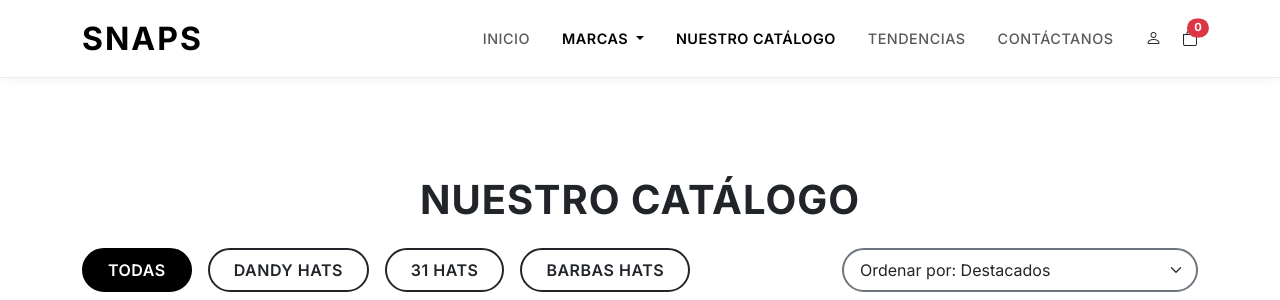
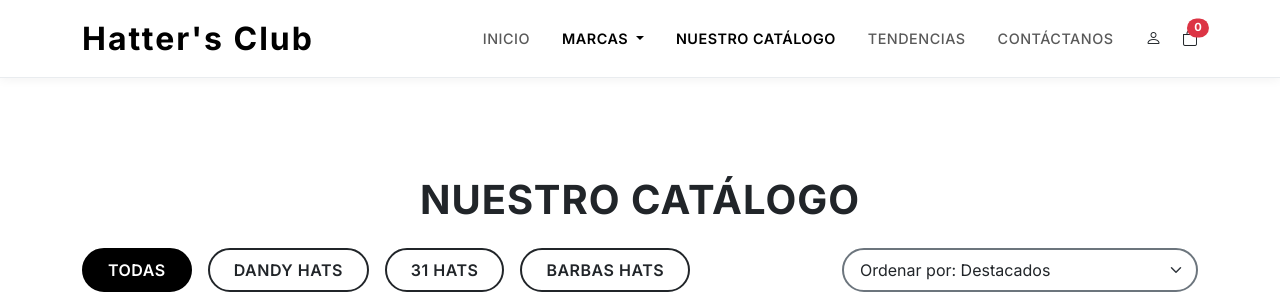
Before and after one commit to lxrssdev/hatters-page, a PHP site: page /catalogo.php in a window 1280 px wide. Shown: the top 300 px of the page. Run offline with PHP 8.4, Linux system fonts and the light colour scheme; data that the repository does not hold is empty.

Commit message:
header titulo

```diff
--- a/src/views/catalogo.php
+++ b/src/views/catalogo.php
@@ -1,6 +1,6 @@
 <?php
 session_start();
-include "../controllers/conection.php"; // tu conexión a la base de datos
+include "../controllers/conection.php";
 
 // Contador de productos en el carrito
 $total_carrito = 0;
@@ -18,7 +18,7 @@ if (isset($_SESSION['user_id'])) {
 <head>
   <meta charset="UTF-8">
   <meta name="viewport" content="width=device-width, initial-scale=1.0">
-  <title>Catálogo | SNAPS</title>
+  <title>Catálogo | Hatter's Club</title>
 
   <!-- Bootstrap CSS -->
   <link href="https://cdn.jsdelivr.net/npm/bootstrap@5.3.3/dist/css/bootstrap.min.css" rel="stylesheet">
@@ -35,7 +35,7 @@ if (isset($_SESSION['user_id'])) {
   <header class="header fixed-top">
     <nav class="navbar navbar-expand-lg">
       <div class="container">
-        <a class="navbar-brand fw-bold" href="index.html">SNAPS</a>
+        <a class="navbar-brand fw-bold" href="index.html">Hatter's Club</a>
 
         <!-- Buscador central -->
         <!-- <div class="search-container mx-auto d-none d-lg-block">
--- a/src/views/contacto.html
+++ b/src/views/contacto.html
@@ -3,7 +3,7 @@
 <head>
   <meta charset="UTF-8">
   <meta name="viewport" content="width=device-width, initial-scale=1.0">
-  <title>Contacto | SNAPS</title>
+  <title>Contacto | Hatter's Club</title>
 
   <!-- Bootstrap CSS -->
   <link href="https://cdn.jsdelivr.net/npm/bootstrap@5.3.3/dist/css/bootstrap.min.css" rel="stylesheet">
@@ -19,7 +19,7 @@
   <header class="header fixed-top">
     <nav class="navbar navbar-expand-lg">
       <div class="container">
-        <a class="navbar-brand fw-bold" href="index.html">SNAPS</a>
+        <a class="navbar-brand fw-bold" href="index.html">Hatter's Club</a>
 
         <!-- Buscador central -->
         <!-- <div class="search-container mx-auto d-none d-lg-block">
--- a/src/views/destacados.html
+++ b/src/views/destacados.html
@@ -3,7 +3,7 @@
 <head>
     <meta charset="UTF-8">
     <meta name="viewport" content="width=device-width, initial-scale=1.0">
-    <title>JC Hats México - Estilo Urbano con Identidad</title>
+    <title>Hatter's Club - Estilo Urbano con Identidad</title>
     <!-- Bootstrap CSS -->
     <link href="https://cdn.jsdelivr.net/npm/bootstrap@5.3.3/dist/css/bootstrap.min.css" rel="stylesheet">
     <!-- Bootstrap Icons -->
@@ -17,7 +17,7 @@
     <header class="header fixed-top">
     <nav class="navbar navbar-expand-lg">
       <div class="container">
-        <a class="navbar-brand fw-bold" href="index.html">SNAPS</a>
+        <a class="navbar-brand fw-bold" href="index.html">Hatter's Club</a>
 
         <!-- Buscador central -->
         <!-- <div class="search-container mx-auto d-none d-lg-block">
--- a/src/views/index.html
+++ b/src/views/index.html
@@ -3,7 +3,7 @@
 <head>
   <meta charset="UTF-8">
   <meta name="viewport" content="width=device-width, initial-scale=1.0">
-  <title>CAPS | Hatters Club</title>
+  <title>CAPS | Hatter's Club</title>
 
   <!-- Bootstrap CSS -->
   <link href="https://cdn.jsdelivr.net/npm/bootstrap@5.3.3/dist/css/bootstrap.min.css" rel="stylesheet">
@@ -19,7 +19,7 @@
   <header class="header fixed-top">
     <nav class="navbar navbar-expand-lg">
       <div class="container">
-        <a class="navbar-brand fw-bold" href="index.html">SNAPS</a>
+        <a class="navbar-brand fw-bold" href="index.html">Hatter's Club</a>
 
         <!-- Buscador central -->
         <!-- <div class="search-container mx-auto d-none d-lg-block">
--- a/src/views/productos.html
+++ b/src/views/productos.html
@@ -3,7 +3,7 @@
 <head>
   <meta charset="UTF-8">
   <meta name="viewport" content="width=device-width, initial-scale=1.0">
-  <title>Producto | SNAPS</title>
+  <title>Producto | Hatter's Club</title>
 
   <!-- Bootstrap CSS -->
   <link href="https://cdn.jsdelivr.net/npm/bootstrap@5.3.3/dist/css/bootstrap.min.css" rel="stylesheet">
@@ -19,7 +19,7 @@
   <header class="header fixed-top">
     <nav class="navbar navbar-expand-lg">
       <div class="container">
-        <a class="navbar-brand fw-bold" href="index.html">SNAPS</a>
+        <a class="navbar-brand fw-bold" href="index.html">Hatter's Club</a>
 
         <!-- Buscador central -->
         <!-- <div class="search-container mx-auto d-none d-lg-block">
```
